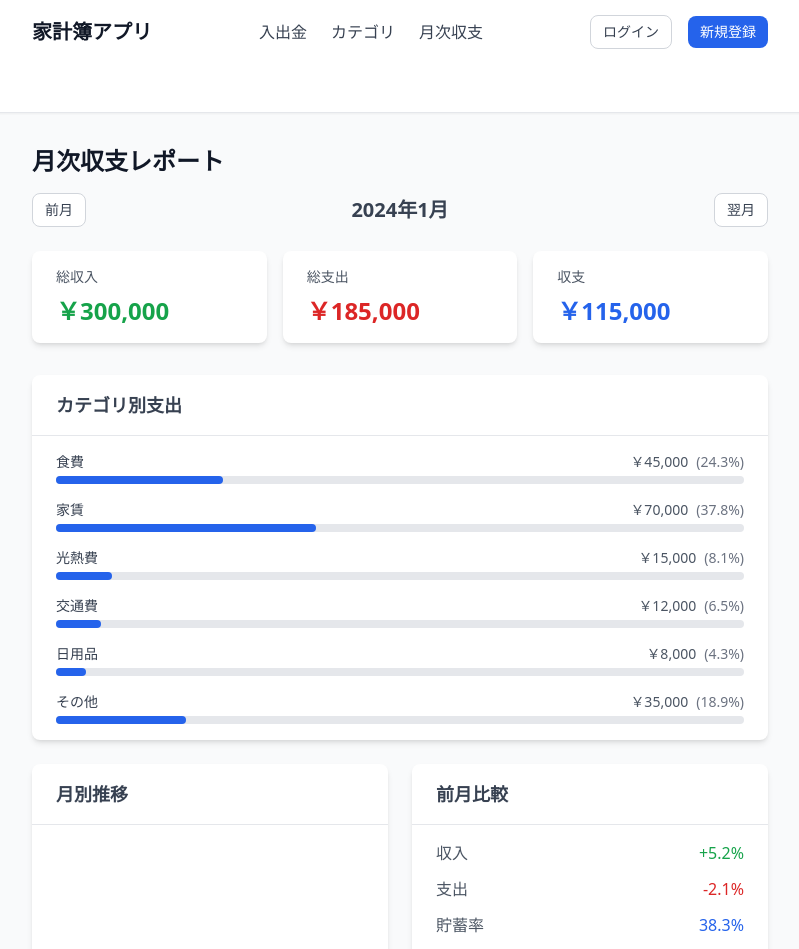
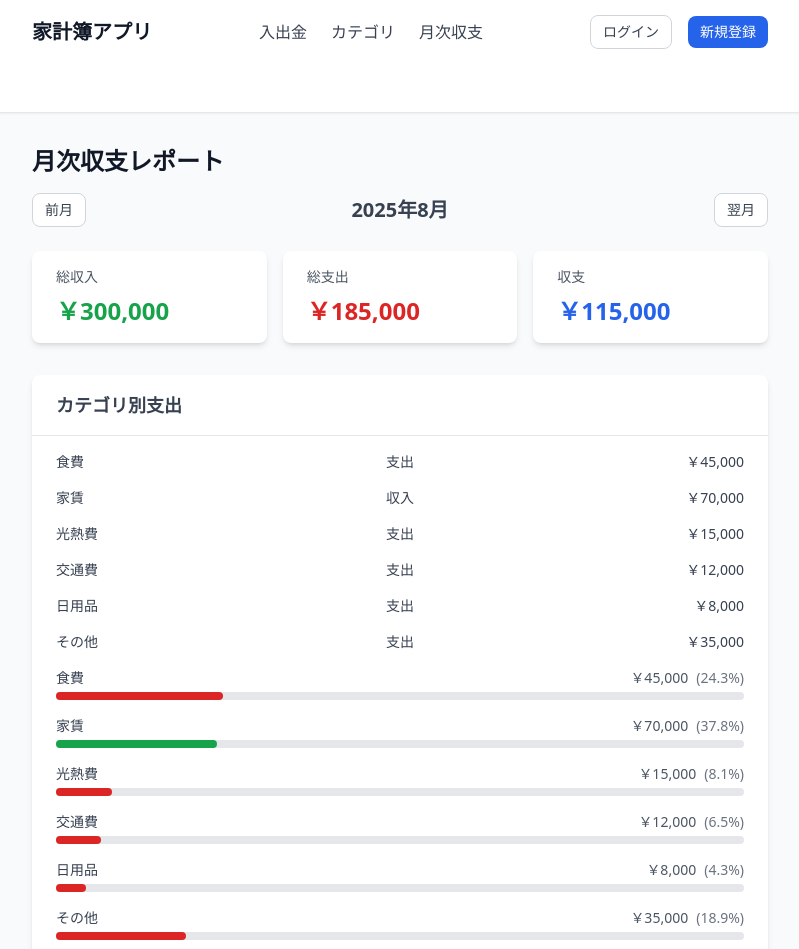
Before and after one commit to tetsu633/books, a Next.js app in the folder apps/frontend/: page /summary in a window 1280 px wide. Shown: the top 949 px of the page, without its empty margins (240-1039 px from the left). Built offline with nearby package versions, Linux system fonts and the light colour scheme; no server answers.

Commit message:
月次集計機能にuseSummaryフックを追加。エントリーページとサマリーページでのデータ取得をAPIに統合し、デモデータを用いた初期値を設定。金額フォーマット機能をutilsに移動し、表示ロジックを改善。

```diff
--- /dev/null
+++ b/apps/frontend/src/app/hooks/useSummary.ts
@@ -0,0 +1,64 @@
+import { defaultMonthlySummaryData } from '@/data/demo-data';
+import { getSummary } from '@/services/summary';
+import { Summary } from '@/types/summary';
+import { useSession } from 'next-auth/react';
+import { useEffect, useState } from 'react';
+
+export const useSummary = () => {
+  const [summary, setSummary] = useState<Summary | null>(null);
+  const [currentMonth, setCurrentMonth] = useState<{ year: number; month: number }>({
+    year: 2025,
+    month: 8,
+  });
+  const { data: session, status } = useSession();
+
+  useEffect(() => {
+    fetchSummary(status);
+  }, [status, currentMonth]);
+
+  const fetchSummary = async (status: string) => {
+    switch (status) {
+      case 'authenticated':
+        if (!session?.user.id) return;
+        const summary = await getSummary({
+          userId: session.user.id,
+          year: currentMonth.year,
+          month: currentMonth.month,
+        });
+        setSummary(summary);
+        break;
+
+      // 未認証時
+      case 'unauthenticated':
+        setSummary(defaultMonthlySummaryData);
+        break;
+
+      // default時は何もしない
+      default:
+        break;
+    }
+  };
+
+  const changeMonth = (direction: 'prev' | 'next') => {
+    let newYear = currentMonth.year;
+    let newMonth = currentMonth.month;
+
+    if (direction === 'prev') {
+      newMonth--;
+      if (newMonth < 1) {
+        newMonth = 12;
+        newYear--;
+      }
+    } else {
+      newMonth++;
+      if (newMonth > 12) {
+        newMonth = 1;
+        newYear++;
+      }
+    }
+
+    setCurrentMonth({ year: newYear, month: newMonth });
+  };
+
+  return { summary, currentMonth, changeMonth };
+};
--- a/apps/frontend/src/app/summary/page.tsx
+++ b/apps/frontend/src/app/summary/page.tsx
@@ -1,78 +1,66 @@
 'use client';
 
-import { useState } from 'react';
 import { Button } from '@/components/ui/Button';
 import { Card, CardHeader, CardBody } from '@/components/ui/Card';
-
-interface MonthlySummary {
-  month: string;
-  income: number;
-  expense: number;
-  balance: number;
-  categories: {
-    name: string;
-    amount: number;
-    percentage: number;
-  }[];
-}
+import { useSummary } from '../hooks/useSummary';
+import { formatCurrency } from '@/utils/currency';
 
 export default function SummaryPage() {
-  const [currentMonth, setCurrentMonth] = useState('2024-01');
+  const { summary: monthlySummary, currentMonth, changeMonth } = useSummary();
 
-  const monthlySummary: MonthlySummary = {
-    month: '2024年1月',
-    income: 300000,
-    expense: 185000,
-    balance: 115000,
-    categories: [
-      { name: '食費', amount: 45000, percentage: 24.3 },
-      { name: '家賃', amount: 70000, percentage: 37.8 },
-      { name: '光熱費', amount: 15000, percentage: 8.1 },
-      { name: '交通費', amount: 12000, percentage: 6.5 },
-      { name: '日用品', amount: 8000, percentage: 4.3 },
-      { name: 'その他', amount: 35000, percentage: 18.9 },
-    ],
+  // 数値かどうかをチェック
+  const isNum = (v: unknown): v is number => typeof v === 'number' && !Number.isNaN(v);
+
+  // 増減率を計算
+  const changeRate = (current: number, previous: number): number | undefined => {
+    if (previous === 0) return current === 0 ? 0 : undefined;
+    return ((current - previous) / previous) * 100;
   };
 
-  const formatCurrency = (amount: number) => {
-    return new Intl.NumberFormat('ja-JP', {
-      style: 'currency',
-      currency: 'JPY',
-    }).format(amount);
-  };
+  // 前月のデータがあるかどうかをチェック
+  const hasPrev =
+    isNum(monthlySummary?.previousMonthIncome) && isNum(monthlySummary?.previousMonthExpense);
 
-  const changeMonth = (direction: 'prev' | 'next') => {
-    const [year, month] = currentMonth.split('-').map(Number);
-    let newYear = year;
-    let newMonth = month;
+  // 今月のデータがあるかどうかをチェック
+  const hasCurr = isNum(monthlySummary?.totalIncome) && isNum(monthlySummary?.totalExpense);
 
-    if (direction === 'prev') {
-      newMonth--;
-      if (newMonth < 1) {
-        newMonth = 12;
-        newYear--;
-      }
-    } else {
-      newMonth++;
-      if (newMonth > 12) {
-        newMonth = 1;
-        newYear++;
-      }
-    }
+  // 収入の増減率を計算
+  const incomeChangeRate =
+    hasPrev && hasCurr
+      ? changeRate(monthlySummary!.totalIncome!, monthlySummary!.previousMonthIncome!)
+      : undefined;
 
-    setCurrentMonth(`${newYear}-${String(newMonth).padStart(2, '0')}`);
-  };
+  // 支出の増減率を計算
+  const expenseChangeRate =
+    hasPrev && hasCurr
+      ? changeRate(monthlySummary!.totalExpense!, monthlySummary!.previousMonthExpense!)
+      : undefined;
+
+  // 貯蓄率の増減率を計算
+  const financeChangeRate =
+    hasPrev && hasCurr
+      ? changeRate(
+          monthlySummary!.totalIncome! - monthlySummary!.totalExpense!,
+          monthlySummary!.previousMonthIncome! - monthlySummary!.previousMonthExpense!
+        )
+      : undefined;
+
+  // 増減率をフォーマット
+  const formatRate = (v: number | undefined) => (v === undefined ? '—' : `${v.toFixed(1)}%`);
 
   return (
     <div className="container mx-auto px-4 py-8">
       <div className="mb-6">
         <h1 className="text-2xl font-bold text-gray-900 mb-4">月次収支レポート</h1>
 
+        {/* 月次収支レポート */}
         <div className="flex items-center justify-between mb-6">
           <Button variant="outline" size="sm" onClick={() => changeMonth('prev')}>
             前月
           </Button>
-          <h2 className="text-xl font-semibold">{monthlySummary.month}</h2>
+          <h2 className="text-xl font-semibold">
+            {currentMonth.year}年{currentMonth.month}月
+          </h2>
           <Button variant="outline" size="sm" onClick={() => changeMonth('next')}>
             翌月
           </Button>
@@ -83,7 +71,7 @@ export default function SummaryPage() {
             <CardBody>
               <h3 className="text-sm text-gray-600 mb-2">総収入</h3>
               <p className="text-2xl font-bold text-green-600">
-                {formatCurrency(monthlySummary.income)}
+                {formatCurrency(monthlySummary?.totalIncome || 0)}
               </p>
             </CardBody>
           </Card>
@@ -92,7 +80,7 @@ export default function SummaryPage() {
             <CardBody>
               <h3 className="text-sm text-gray-600 mb-2">総支出</h3>
               <p className="text-2xl font-bold text-red-600">
-                {formatCurrency(monthlySummary.expense)}
+                {formatCurrency(monthlySummary?.totalExpense || 0)}
               </p>
             </CardBody>
           </Card>
@@ -102,34 +90,72 @@ export default function SummaryPage() {
               <h3 className="text-sm text-gray-600 mb-2">収支</h3>
               <p
                 className={`text-2xl font-bold ${
-                  monthlySummary.balance >= 0 ? 'text-blue-600' : 'text-red-600'
+                  (monthlySummary?.totalIncome || 0) - (monthlySummary?.totalExpense || 0) >= 0
+                    ? 'text-blue-600'
+                    : 'text-red-600'
                 }`}
               >
-                {formatCurrency(monthlySummary.balance)}
+                {formatCurrency(
+                  (monthlySummary?.totalIncome || 0) - (monthlySummary?.totalExpense || 0)
+                )}
               </p>
             </CardBody>
           </Card>
         </div>
 
+        {/* カテゴリ別支出 */}
         <Card>
           <CardHeader>
             <h3 className="text-lg font-semibold">カテゴリ別支出</h3>
           </CardHeader>
           <CardBody>
             <div className="space-y-4">
-              {monthlySummary.categories.map((category, index) => (
+              {monthlySummary?.categorySummary.length === 0 && (
+                <div className="text-center">データなし</div>
+              )}
+              {monthlySummary?.categorySummary.map((categorySummary, index) => (
+                <div key={index}>
+                  <div className="flex justify-between items-center">
+                    <span className="text-sm font-medium text-gray-700 w-1/3 text-left">
+                      {categorySummary.categoryName}
+                    </span>
+                    <span className="text-sm font-medium text-gray-700 w-1/3 text-center">
+                      {categorySummary.entryType === 'income' ? '収入' : '支出'}
+                    </span>
+                    <span className="text-sm font-medium text-gray-700 w-1/3 text-right">
+                      {formatCurrency(categorySummary.amount)}
+                    </span>
+                  </div>
+                </div>
+              ))}
+              {monthlySummary?.categorySummary.map((categorySummary, index) => (
                 <div key={index}>
                   <div className="flex justify-between items-center mb-1">
-                    <span className="text-sm font-medium text-gray-700">{category.name}</span>
+                    <span className="text-sm font-medium text-gray-700">
+                      {categorySummary.categoryName}
+                    </span>
                     <div className="text-sm text-gray-600">
-                      <span className="font-medium">{formatCurrency(category.amount)}</span>
-                      <span className="ml-2 text-gray-500">({category.percentage}%)</span>
+                      <span className="font-medium">{formatCurrency(categorySummary.amount)}</span>
+                      <span className="ml-2 text-gray-500">
+                        ({((categorySummary.amount / monthlySummary.totalExpense) * 100).toFixed(1)}
+                        %)
+                      </span>
                     </div>
                   </div>
                   <div className="w-full bg-gray-200 rounded-full h-2">
                     <div
-                      className="bg-blue-600 h-2 rounded-full transition-all duration-300"
-                      style={{ width: `${category.percentage}%` }}
+                      className={`h-2 rounded-full transition-all duration-300 ${
+                        categorySummary.entryType === 'income' ? 'bg-green-600' : 'bg-red-600'
+                      }`}
+                      style={{
+                        width: `${
+                          (categorySummary.amount /
+                            (categorySummary.entryType === 'income'
+                              ? monthlySummary.totalIncome
+                              : monthlySummary.totalExpense)) *
+                          100
+                        }%`,
+                      }}
                     />
                   </div>
                 </div>
@@ -139,6 +165,7 @@ export default function SummaryPage() {
         </Card>
 
         <div className="mt-6 grid grid-cols-1 md:grid-cols-2 gap-6">
+          {/* 月別推移 */}
           <Card>
             <CardHeader>
               <h3 className="text-lg font-semibold">月別推移</h3>
@@ -150,6 +177,7 @@ export default function SummaryPage() {
             </CardBody>
           </Card>
 
+          {/* 前月比較 */}
           <Card>
             <CardHeader>
               <h3 className="text-lg font-semibold">前月比較</h3>
@@ -158,15 +186,15 @@ export default function SummaryPage() {
               <div className="space-y-3">
                 <div className="flex justify-between">
                   <span className="text-gray-600">収入</span>
-                  <span className="text-green-600 font-medium">+5.2%</span>
+                  <span className="text-green-600 font-medium">{formatRate(incomeChangeRate)}</span>
                 </div>
                 <div className="flex justify-between">
                   <span className="text-gray-600">支出</span>
-                  <span className="text-red-600 font-medium">-2.1%</span>
+                  <span className="text-red-600 font-medium">{formatRate(expenseChangeRate)}</span>
                 </div>
                 <div className="flex justify-between">
                   <span className="text-gray-600">貯蓄率</span>
-                  <span className="text-blue-600 font-medium">38.3%</span>
+                  <span className="text-blue-600 font-medium">{formatRate(financeChangeRate)}</span>
                 </div>
               </div>
             </CardBody>
--- a/apps/frontend/src/data/demo-data.ts
+++ b/apps/frontend/src/data/demo-data.ts
@@ -1,5 +1,6 @@
 import { Category } from '@/types/category';
 import { Entry } from '@/types/entry';
+import { Summary } from '@/types/summary';
 
 // デモデータ
 export const demoData: Entry[] = [
@@ -56,3 +57,44 @@ export const defaultCategories: Category[] = [
     color: 'bg-purple-500',
   },
 ];
+
+export const defaultMonthlySummaryData: Summary = {
+  month: { year: 2024, month: 1 },
+  categorySummary: [
+    {
+      amount: 45000,
+      categoryName: '食費',
+      entryType: 'expense',
+    },
+    {
+      amount: 70000,
+      categoryName: '家賃',
+      entryType: 'income',
+    },
+    {
+      amount: 15000,
+      categoryName: '光熱費',
+      entryType: 'expense',
+    },
+    {
+      amount: 12000,
+      categoryName: '交通費',
+      entryType: 'expense',
+    },
+    {
+      amount: 8000,
+      categoryName: '日用品',
+      entryType: 'expense',
+    },
+    {
+      amount: 35000,
+      categoryName: 'その他',
+      entryType: 'expense',
+    },
+  ],
+  totalIncome: 300000,
+  totalExpense: 185000,
+  categories: defaultCategories,
+  previousMonthIncome: 100000,
+  previousMonthExpense: 50000,
+};
--- /dev/null
+++ b/apps/frontend/src/services/summary.ts
@@ -0,0 +1,31 @@
+/**
+ * 月次の集計を取得する
+ * @param userId ユーザーID
+ * @param year 年
+ * @param month 月
+ * @returns 月次の集計
+ */
+export const getSummary = async ({
+  userId,
+  year,
+  month,
+}: {
+  userId: string;
+  year: number;
+  month: number;
+}) => {
+  const params = new URLSearchParams({ userId, year: year.toString(), month: month.toString() });
+  const res = await fetch(`${process.env.NEXT_PUBLIC_API_URL}/api/summary/monthly?${params}`, {
+    method: 'GET',
+    headers: {
+      'Content-Type': 'application/json',
+    },
+  });
+
+  if (!res.ok) {
+    console.error(res);
+    throw new Error('Failed to get summary');
+  }
+
+  return await res.json();
+};
--- /dev/null
+++ b/apps/frontend/src/types/summary.ts
@@ -0,0 +1,18 @@
+import { Category } from './category';
+
+/**
+ * 月次の集計
+ */
+export interface Summary {
+  month: { year: number; month: number };
+  categorySummary: {
+    categoryName: string;
+    entryType: string;
+    amount: number;
+  }[];
+  totalIncome: number;
+  totalExpense: number;
+  categories: Category[];
+  previousMonthIncome: number;
+  previousMonthExpense: number;
+}
--- /dev/null
+++ b/apps/frontend/src/utils/currency.ts
@@ -0,0 +1,11 @@
+/**
+ * 金額をフォーマットする
+ * @param amount 金額
+ * @returns フォーマットされた金額
+ */
+export const formatCurrency = (amount: number) => {
+  return new Intl.NumberFormat('ja-JP', {
+    style: 'currency',
+    currency: 'JPY',
+  }).format(amount);
+};
```
Also changed, not shown: apps/frontend/src/app/entries/page.tsx (+1 -12 lines).
